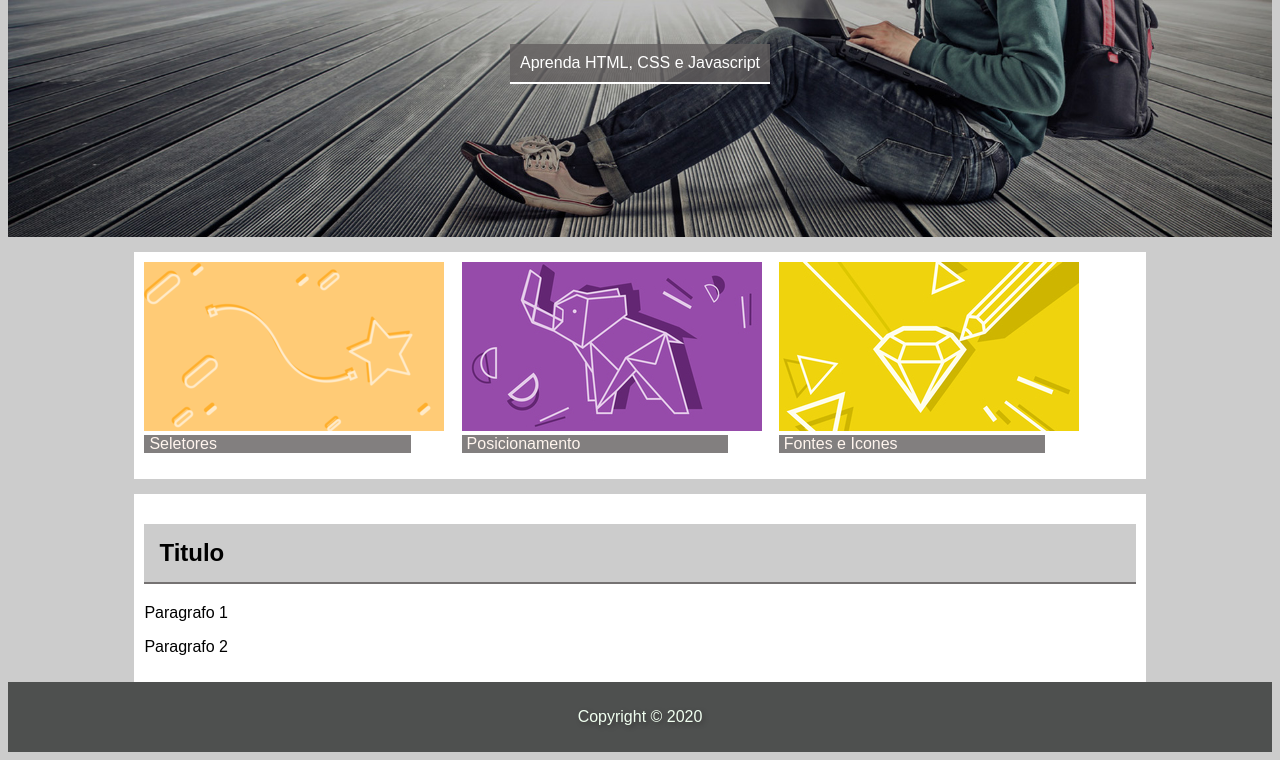
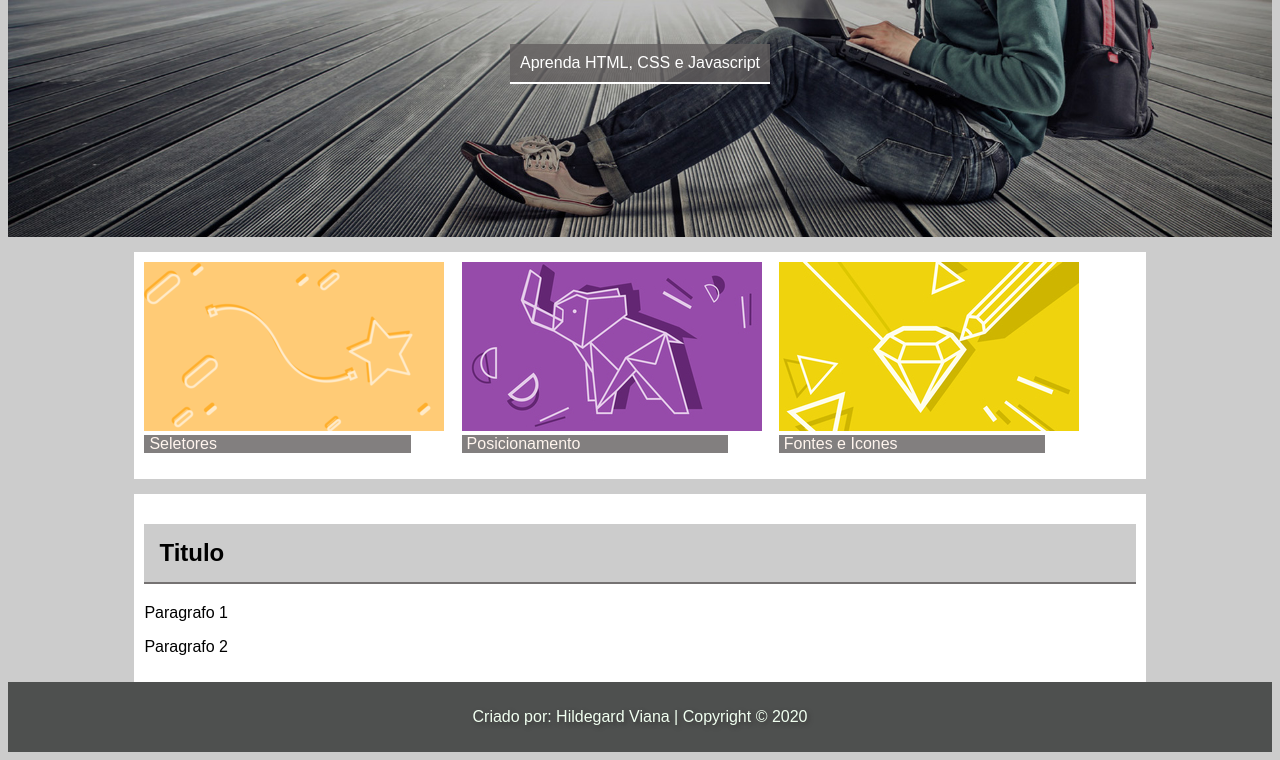
Before and after one commit to gardvet/Curso-online, a plain HTML site: page index.html in a window 1280 px wide. Shown: the part 272-1032 px from the top of the page. Drawn offline with Linux system fonts and the light colour scheme.

Commit message:
footer atualizado

```diff
--- a/index.html
+++ b/index.html
@@ -56,7 +56,7 @@
         </main>
 
         <footer>
-            <p>Copyright &copy; 2020</p>
+            <p>Criado por: <span>Hildegard Viana</span> | Copyright &copy; 2020</p>
         </footer>
     </div>
 </body>
```
